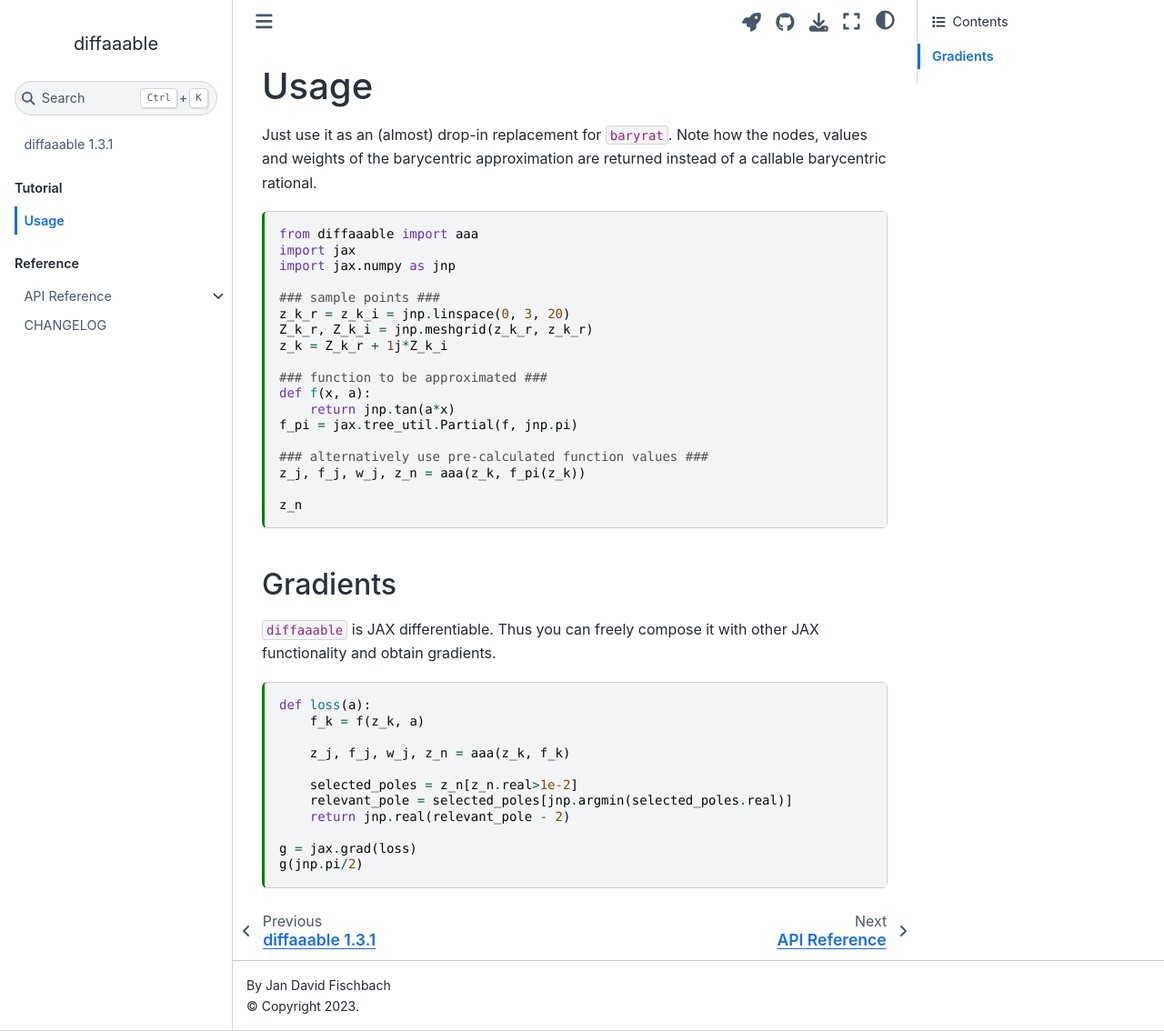
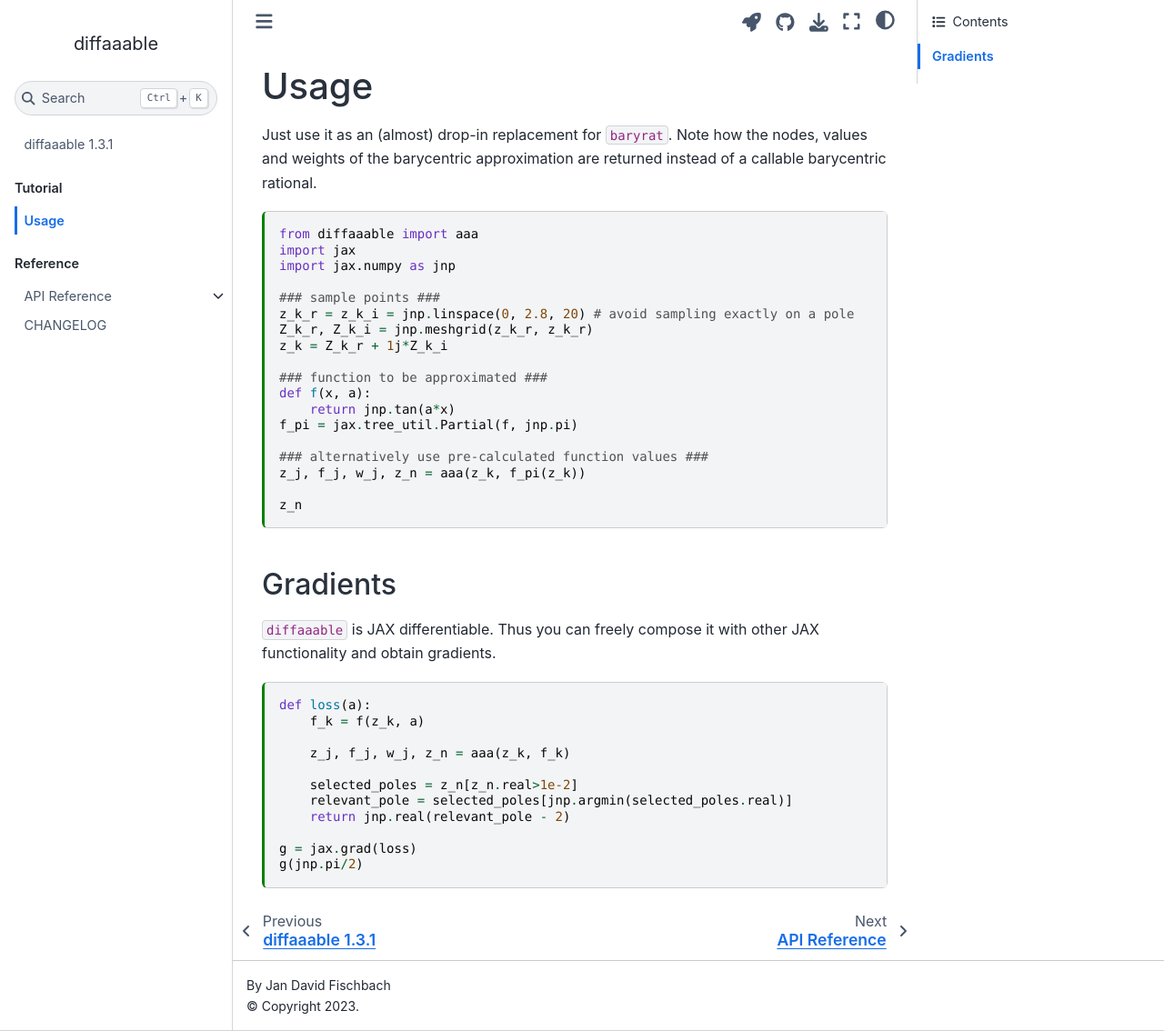
Before and after one commit to jan-david-fischbach/diffaaable, a Jupyter Book: the page built from docs/usage.md, in a window 1280 px wide and 1134 px high. Shown: the whole window at 91% size. Built offline with Jupyter Book 1.0.4 settings and Sphinx 7.4.7 and the Sphinx Book theme 1.1.4, drawn with Linux system fonts in a browser that asks for light colours.

Commit message:
docs: avoid sampling exactly on a pole in the usage example
linspace(0, 3, 20) includes z=3, a pole of tan(pi/2 z), which made AAA
collapse to a single spurious pole and gave a wrong gradient.

Co-Authored-By: Claude Opus 5.5 <noreply@anthropic.com>

```diff
--- a/docs/usage.md
+++ b/docs/usage.md
@@ -25,7 +25,7 @@ import jax
 import jax.numpy as jnp
 
 ### sample points ###
-z_k_r = z_k_i = jnp.linspace(0, 3, 20)
+z_k_r = z_k_i = jnp.linspace(0, 2.8, 20) # avoid sampling exactly on a pole
 Z_k_r, Z_k_i = jnp.meshgrid(z_k_r, z_k_r)
 z_k = Z_k_r + 1j*Z_k_i
 
```
